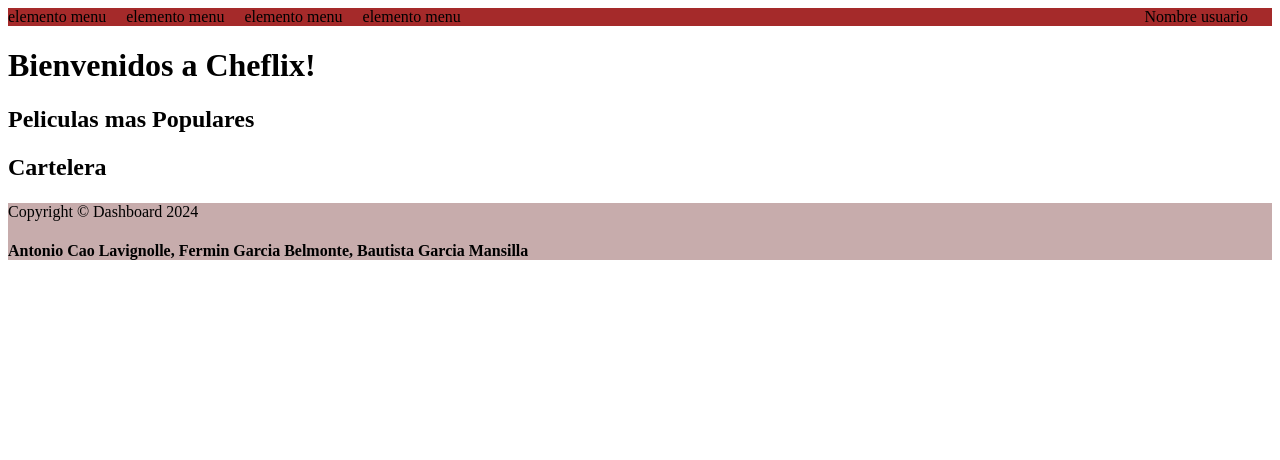
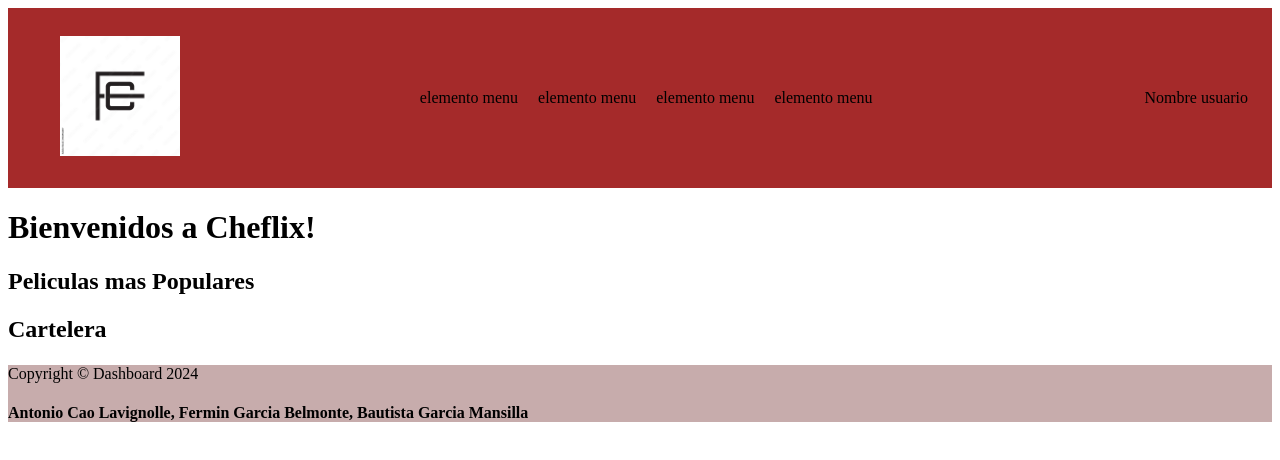
Before and after one commit to bautistagm/proyectoIntegradorProgIII, a React (Create React App) app in the folder boiler-plate/: page / in a window 1280 px wide. Shown: the top 460 px of the page. Built offline with nearby package versions, Linux system fonts and the light colour scheme.

Commit message:
logo terminado

```diff
--- a/boiler-plate/src/components/Header/Header.css
+++ b/boiler-plate/src/components/Header/Header.css
@@ -2,7 +2,11 @@ header {
     background-color: aquamarine;
 }
 
-
+.logo{
+  height: 120px;
+  width: auto;
+  padding: 10%;
+}
 
 nav {
     display: flex;
--- a/boiler-plate/src/components/Header/Header.js
+++ b/boiler-plate/src/components/Header/Header.js
@@ -6,6 +6,10 @@ const Header = () => {
     return (
 
     <nav>
+
+        <ul>
+            <img src="/img/cheflix.jpg" alt="Logo" className="logo" />
+        </ul>
         <ul className="main-nav">
 
             <li>elemento menu</li>
```
Also changed, not shown: boiler-plate/public/img/cheflix.jpg (added).
